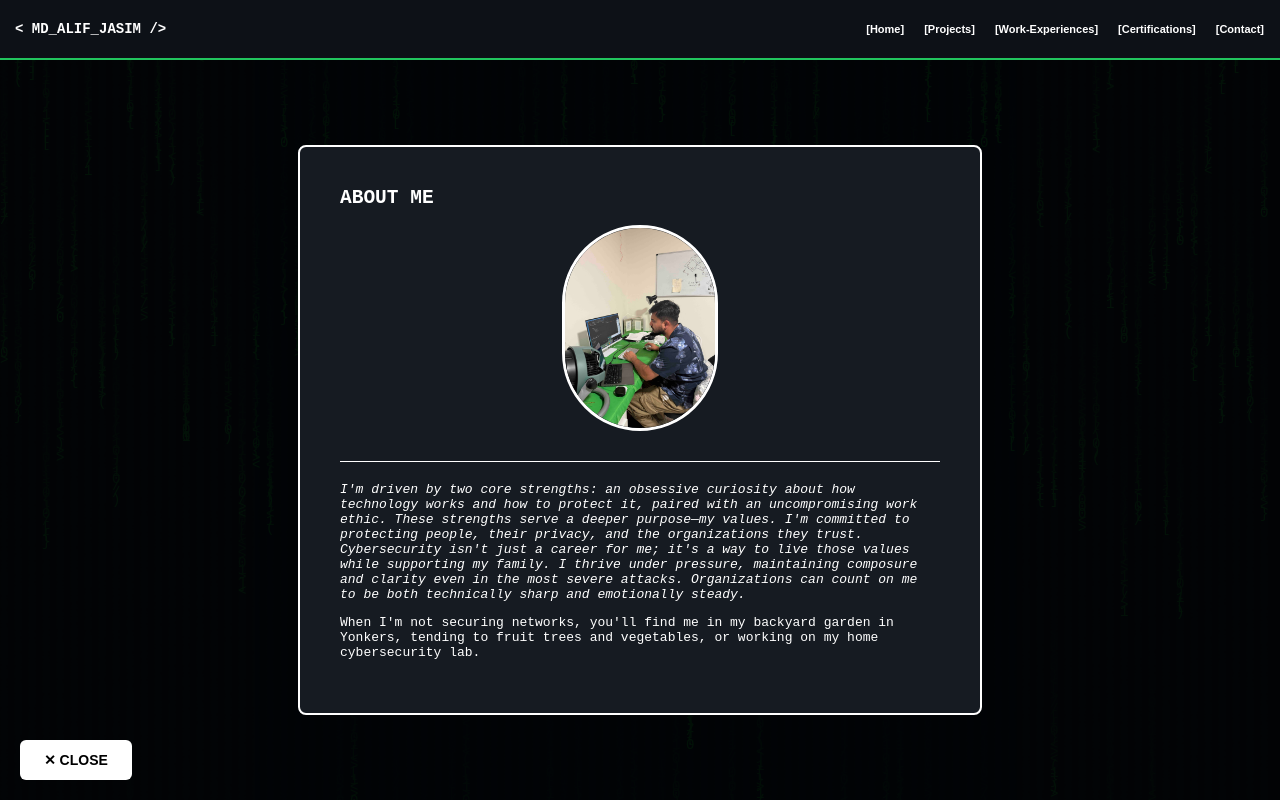
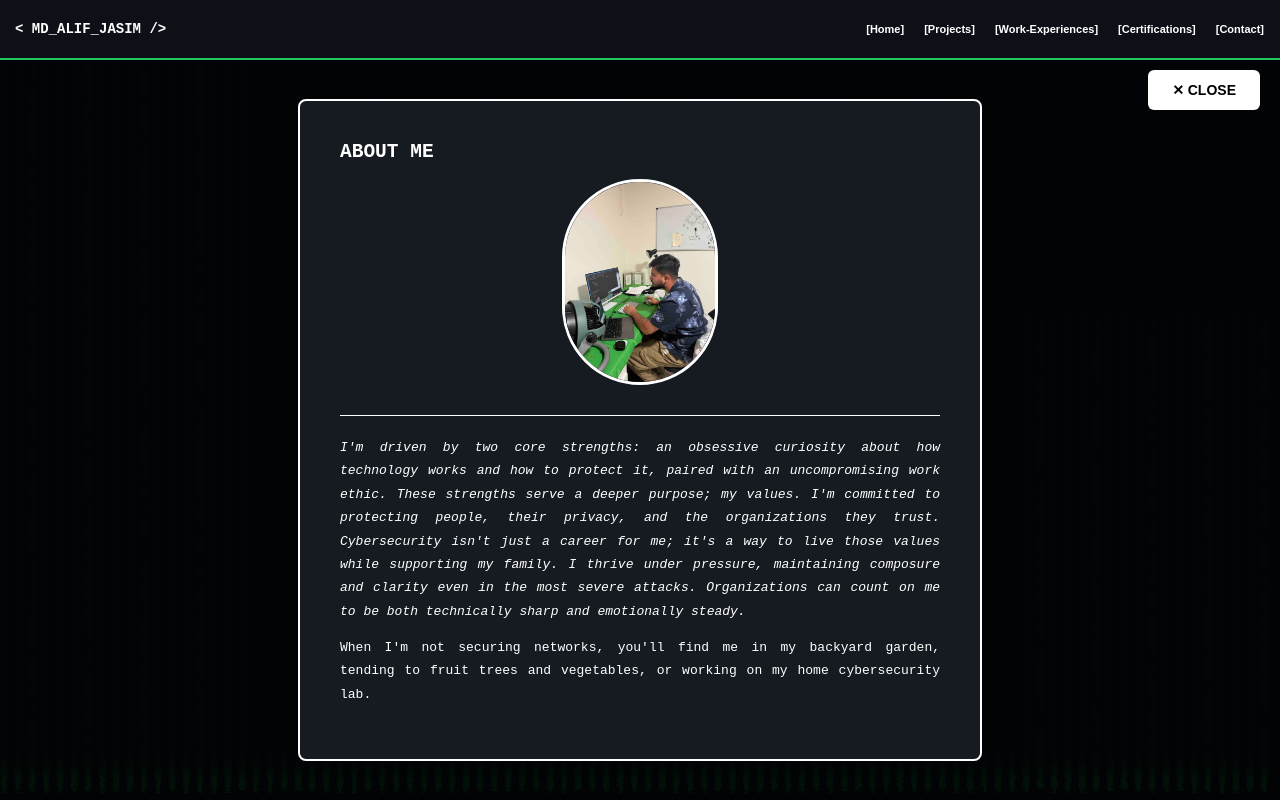
Before and after one commit to Md-Alif-Jasim/my-cyber-portfolio, a React (Create React App) app: page / in a window 1280 px wide. Both pictures are taken after a click on the button "👤 ABOUT ME". Shown: the top 800 px of the page. Built offline with nearby package versions, Linux system fonts and the light colour scheme.

Commit message:
Updated about me section and added new animations

```diff
--- a/src/App.js
+++ b/src/App.js
@@ -1,4 +1,4 @@
-import React, { useState } from 'react';
+import React, { useState, useEffect } from 'react';
 import { Shield, Code2, Server, Mail } from 'lucide-react';
 
 const CodeRainBackground = () => {
@@ -29,7 +29,7 @@ const canvasRef = React.useRef(null);
         if (drops[i] * fontSize > canvas.height && Math.random() > 0.95) {
           drops[i] = 0;
         }
-        drops[i]+= 0.5;
+        drops[i]+= 0.1;
       }
       requestAnimationFrame(draw);
     };
@@ -69,6 +69,7 @@ export default function Portfolio() {
   //const [hoveredSkill, setHoveredSkill] = useState(null);
   const [isAboutOpen, setIsAboutOpen] = useState(false);
   const [expandedJob, setExpandedJob] = useState(null);
+  const [currentSkillIndex, setCurrentSkillIndex] = useState(0);
 
   const scrollToSection = (id) => {
   setActiveSection(id);
@@ -77,6 +78,22 @@ export default function Portfolio() {
     element.scrollIntoView({ behavior: 'smooth' });
   }
 };
+
+useEffect(() => {
+  const skills = [
+    'SIEM Tools & Monitoring',
+    'Network Security & IDS/IPS',
+      'Linux Administration',
+      'SQL & Database Security',
+      'Assets, Threats & Vulnerabilities',
+      'Detection & Response (SOC)',
+      'Python Automation & Scripting'
+  ];
+  const interval = setInterval(() => {
+    setCurrentSkillIndex((prev) => (prev + 1) % skills.length);
+  }, 1500);
+  return () => clearInterval(interval);
+}, []);
 
   return (
     <div style={{ width: '100%', backgroundColor: '#0d1117', color: '#ffffff', fontFamily: 'monospace' }}>
@@ -123,6 +140,34 @@ export default function Portfolio() {
     transform: translateY(-8px);
     box-shadow: 0 12px 24px rgba(0, 255, 65, 0.15);
   }
+
+  @keyframes bounceIn {
+    0% { transform: scale(0) translateY(-50px); opacity: 0; }
+    50% { transform: scale(1.1); }
+    100% { transform: scale(1) translateY(0); opacity: 1; }
+  }
+
+  @keyframes fadeScaleIn {
+    0% { opacity: 0; transform: scale(0.8); }
+    100% { opacity: 1; transform: scale(1); }
+  }
+
+  @keyframes slideInLeft {
+    0% { opacity: 0; transform: translateX(-50px); }
+    100% { opacity: 1; transform: translateX(0); }
+  }
+
+  @keyframes slideUpIn {
+    0% { opacity: 0; transform: translateY(30px); }
+    100% { opacity: 1; transform: translateY(0); }
+  }
+
+  .hero-shield { animation: bounceIn 0.8s cubic-bezier(0.68, -0.55, 0.265, 1.55) 0.2s both; }
+  .hero-title { animation: fadeScaleIn 0.9s ease-out 0.5s both; }
+  .hero-subtitle { animation: slideInLeft 0.8s ease-out 0.8s both; }
+  .hero-text { animation: slideInLeft 0.8s ease-out 1s both; }
+  .hero-buttons { animation: slideUpIn 0.8s ease-out 1.2s both; }
+
 `}</style>
 
       <CodeRainBackground />
@@ -184,20 +229,43 @@ export default function Portfolio() {
         backgroundColor: '#0d1117'
       }}>
         <div style={{ textAlign: 'center' }}>
-          <Shield size={80} style={{ color: '#ffffff', marginBottom: '30px' }} />
-          <h1 style={{ fontSize: '60px', color: '#ffffff', margin: '0 0 10px 0', fontWeight: '900' }}>
+  <Shield size={80} className="hero-shield" style={{ color: '#22c55e', marginBottom: '30px' }} />
+  <h1 className="hero-title" style={{ fontSize: '60px', color: '#22c55e', margin: '0 0 10px 0', fontWeight: '900' }}>
     CYBER SECURITY
   </h1>
-          <h2 style={{ fontSize: '40px', color: '#ffffff', margin: '0 0 40px 0' }}>
+  <h2 className="hero-subtitle" style={{ fontSize: '40px', color: '#ffffff', margin: '0 0 40px 0' }}>
     &lt;SPECIALIST /&gt;
   </h2>
-          <p style={{ fontSize: '16px', color: '#ffffff', marginBottom: '20px' }}>
-            Full-Stack Security Practitioner | B.S. Computer Science
+  <p className="hero-text" style={{ fontSize: '16px', color: '#8b949e', marginBottom: '20px' }}>
+    Full-Stack Security Practitioner...
   </p>
-          <p style={{ fontSize: '14px', color: '#ffffff', marginBottom: '40px' }}>
-            Network Intrusion Detection | Python Automation | Federal Security Pipeline
+
+{(() => {
+  const skills = [
+    'SIEM Tools & Monitoring',
+    'Network Security & IDS/IPS',
+    'Linux Administration',
+    'SQL & Database Security',
+    'Assets, Threats & Vulnerabilities',
+    'Detection & Response (SOC)',
+    'Python Automation & Scripting'
+  ];
+
+  return (
+    <p className="hero-text" style={{
+      fontSize: '18px',
+      color: '#8b949e',
+      marginBottom: '40px',
+      minHeight: '30px',
+      transition: 'opacity 0.5s ease-in-out'
+    }}>
+      {skills[currentSkillIndex]}
     </p>
-          <div style={{ display: 'flex', gap: '20px', justifyContent: 'center' }}>
+  );
+})()}
+
+
+  <div className="hero-buttons" style={{ display: 'flex', gap: '20px', justifyContent: 'center' }}>
             <button
               onClick={() => scrollToSection('projects')}
               style={{
@@ -291,7 +359,7 @@ export default function Portfolio() {
       </section>
 
      {/* WORK EXPERIENCE */}
-      <section id="skills" style={{
+      <section id="work-experiences" style={{
         width: '100%',
         minHeight: '100vh',
         padding: '80px 40px',
@@ -507,8 +575,8 @@ export default function Portfolio() {
         onClick={() => setIsAboutOpen(!isAboutOpen)}
         style={{
           position: 'fixed',
-          bottom: '20px',
-          left: '20px',
+          top: '70px',
+          right: '20px',
           padding: '12px 24px',
           backgroundColor: '#ffffff',
           color: '#000',
@@ -549,6 +617,22 @@ export default function Portfolio() {
       overflow: 'auto'
     }}>
       <h2 style={{ color: '#ffffff', marginTop: 0 }}>ABOUT ME</h2>
+        <button
+  onClick={() => setIsAboutOpen(false)}
+  style={{
+    position: 'absolute',
+    top: '20px',
+    right: '20px',
+    background: 'none',
+    border: 'none',
+    color: '#ffffff',
+    fontSize: '24px',
+    cursor: 'pointer'
+  }}
+>
+  ✕
+</button>
+
       <div style={{ display: 'flex', justifyContent: 'center', marginBottom: '30px' }}>
       <img
         src="/mdjasim.jpeg"
@@ -563,10 +647,16 @@ export default function Portfolio() {
       />
       </div>
 
-      <p style={{ marginTop: '30px', borderTop: '1px solid #ffffff', paddingTop: '20px', fontStyle: 'italic' }}>
-        I'm driven by two core strengths: an obsessive curiosity about how technology works and how to protect it, paired with an uncompromising work ethic. These strengths serve a deeper purpose—my values. I'm committed to protecting people, their privacy, and the organizations they trust. Cybersecurity isn't just a career for me; it's a way to live those values while supporting my family. I thrive under pressure, maintaining composure and clarity even in the most severe attacks. Organizations can count on me to be both technically sharp and emotionally steady.
+      <p style={{ marginTop: '30px', borderTop: '1px solid #ffffff', paddingTop: '20px', fontStyle: 'italic', lineHeight: '1.8', textAlign: 'justify' }}>
+        I'm driven by two core strengths: an obsessive curiosity about how technology works and how to protect it,
+        paired with an uncompromising work ethic. These strengths serve a deeper purpose; my values. I'm committed
+        to protecting people, their privacy, and the organizations they trust. Cybersecurity isn't just a career
+        for me; it's a way to live those values while supporting my family. I thrive under pressure, maintaining
+        composure and clarity even in the most severe attacks. Organizations can count on me to be both technically
+        sharp and emotionally steady.
       </p>
-      <p>When I'm not securing networks, you'll find me in my backyard garden in Yonkers, tending to fruit trees and vegetables, or working on my home cybersecurity lab.</p>
+      <p style={{ lineHeight: '1.8', textAlign: 'justify' }}>When I'm not securing networks, you'll find me in my backyard garden, tending to fruit trees and vegetables,
+        or working on my home cybersecurity lab.</p>
     </div>
   </div>
 )}
```
Lines whose indentation alone changed are shown as unchanged.
